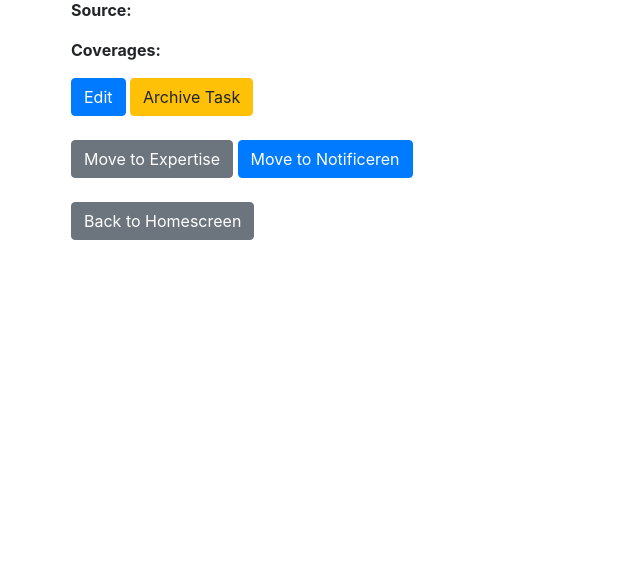
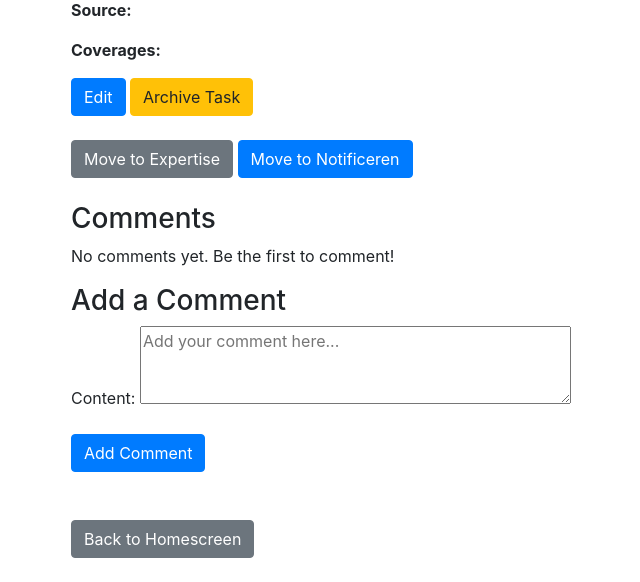
Before and after one commit to okannvwa/ecert, a Django app: page /15 in a window 1280 px wide. Shown: the part 644-1226 px from the top of the page, without its empty margins (14-654 px from the left). Before the commit the page ends 884 px from the top, so only its background shows below. Run offline with Django 4.2, Linux system fonts and the light colour scheme; a user stored in the database is signed in; data comes from the database, SQL or seed files in the repository; both versions use the stored data as it was after the commit; some libraries are stand-ins or nearby versions.

Commit message:
Comments voor taken

```diff
--- a/kanban/tasks/forms.py
+++ b/kanban/tasks/forms.py
@@ -1,5 +1,5 @@
 from django import forms
-from .models import Task
+from .models import Task, Comment
 
 class TaskForm(forms.ModelForm):
     class Meta:
@@ -30,3 +30,14 @@
                 required=False,
                 label="Assigned Employee"
             )
+
+class CommentForm(forms.ModelForm):
+    class Meta:
+        model = Comment
+        fields = ['content']
+        widgets = {
+            'content': forms.Textarea(attrs={
+                'placeholder': 'Add your comment here...',
+                'rows': 3
+            }),
+        }
--- a/kanban/tasks/models.py
+++ b/kanban/tasks/models.py
@@ -12,13 +12,13 @@
     NOTIFICEREN = 'notificeren', 'Notificeren'
 
 class SectorChoices(models.TextChoices):
-    AARDAPPELEN = 'aardappelen', 'Aardappelen'
-    BLOEMBOLLEN = 'bloembollen', 'Bloembollen'
-    DIVERS = 'divers', 'Diverse Producten'
-    GROENTEENFRUIT = 'groenteenfruit', 'Groente en Fruit'
-    PLANTUIEN = 'plantuien', 'Plantuien, Sjalotten, Knoflook'
-    SIERTEELT = 'sierteelt', 'Sierteelt, Boomkwekerij en Fruitgewassen'
-    ZAAIZADEN = 'zaaizaden', 'Zaaizaden'
+    AARDAPPELEN = 'Aardappelen', 'Aardappelen'
+    BLOEMBOLLEN = 'Bloembollen', 'Bloembollen'
+    DIVERS = 'Diverse Producten', 'Diverse Producten'
+    GROENTEENFRUIT = 'Groente en Fruit', 'Groente en Fruit'
+    PLANTUIEN = 'Plantuien, Sjalotten, Knoflook', 'Plantuien, Sjalotten, Knoflook'
+    SIERTEELT = 'Sierteelt, Boomkwekerij en Fruitgewassen', 'Sierteelt, Boomkwekerij en Fruitgewassen'
+    ZAAIZADEN = 'Zaaizaden', 'Zaaizaden'
 
 class PriorityChoices(models.TextChoices):
     HIGH = 'high', 'High'
@@ -28,7 +28,7 @@
 class Task(models.Model):
     country = models.CharField(max_length=100, default="")
     sector = models.CharField(
-        max_length=20,
+        max_length=40,
         choices=SectorChoices.choices,
         default=SectorChoices.ZAAIZADEN
     )
@@ -61,3 +61,12 @@
 
     def __str__(self):
         return f"{self.country} - {self.sector} - {self.priority}"
+
+class Comment(models.Model):
+    task = models.ForeignKey(Task, on_delete=models.CASCADE, related_name='comments')
+    user = models.ForeignKey(User, on_delete=models.CASCADE)
+    content = models.TextField()
+    created_at = models.DateTimeField(auto_now_add=True)
+
+    def __str__(self):
+        return f"Comment by {self.user.username} on {self.created_at}"
--- a/kanban/tasks/templates/view_task.html
+++ b/kanban/tasks/templates/view_task.html
@@ -43,6 +43,26 @@
             <a href="{% url 'move_task' task.id 'previous' %}" class="btn btn-secondary">Move to Contentbeheer</a>
         {% endif %}
         <br><br>
+        <h3>Comments</h3>
+        <div class="comments-section">
+            {% for comment in comments %}
+                <div class="comment">
+                    <p><strong>{{ comment.user.username }}</strong> <small>{{ comment.created_at }}</small></p>
+                    <p>{{ comment.content }}</p>
+                </div>
+                <hr>
+            {% empty %}
+                <p>No comments yet. Be the first to comment!</p>
+            {% endfor %}
+        </div>
+
+        <h3>Add a Comment</h3>
+        <form method="post">
+            {% csrf_token %}
+            {{ comment_form.as_p }}
+            <button type="submit" class="btn btn-primary">Add Comment</button>
+        </form>
+        <br><br>
         <a href="{% url 'kanban_board' %}" class="btn btn-secondary">Back to Homescreen</a>
     {% endif %}
 
--- a/kanban/tasks/views.py
+++ b/kanban/tasks/views.py
@@ -1,8 +1,8 @@
 from django.shortcuts import render, redirect, get_object_or_404
 from django.http import JsonResponse
 from django.contrib.auth.decorators import login_required, user_passes_test
-from .models import Task, TaskStatus, ColumnStatus, PriorityChoices
-from .forms import TaskForm
+from .models import Task, TaskStatus, ColumnStatus, PriorityChoices, Comment
+from .forms import TaskForm, CommentForm
 from django.db.models import Case, When, Value, IntegerField
 
 def kanban_board(request):
@@ -53,7 +53,25 @@
 @login_required
 def view_task(request, task_id):
     task = get_object_or_404(Task, id=task_id)
-    return render(request, 'view_task.html', {'task': task})
+    comments = task.comments.all().order_by('-created_at')
+
+    if request.method == 'POST':
+        comment_form = CommentForm(request.POST)
+        if comment_form.is_valid():
+            comment = comment_form.save(commit=False)
+            comment.task = task
+            comment.user = request.user
+            comment.save()
+            return redirect('view_task', task_id=task.id)
+    else:
+        comment_form = CommentForm()
+
+    context = {
+        'task': task,
+        'comments': comments,
+        'comment_form': comment_form,
+    }
+    return render(request, 'view_task.html', context)
 
 def add_task(request):
     if request.method == 'POST':
```
Also changed, not shown: kanban/db.sqlite3, kanban/tasks/migrations/0008_alter_task_sector_comment.py (added), kanban/tasks/migrations/0009_alter_task_sector.py (added).
